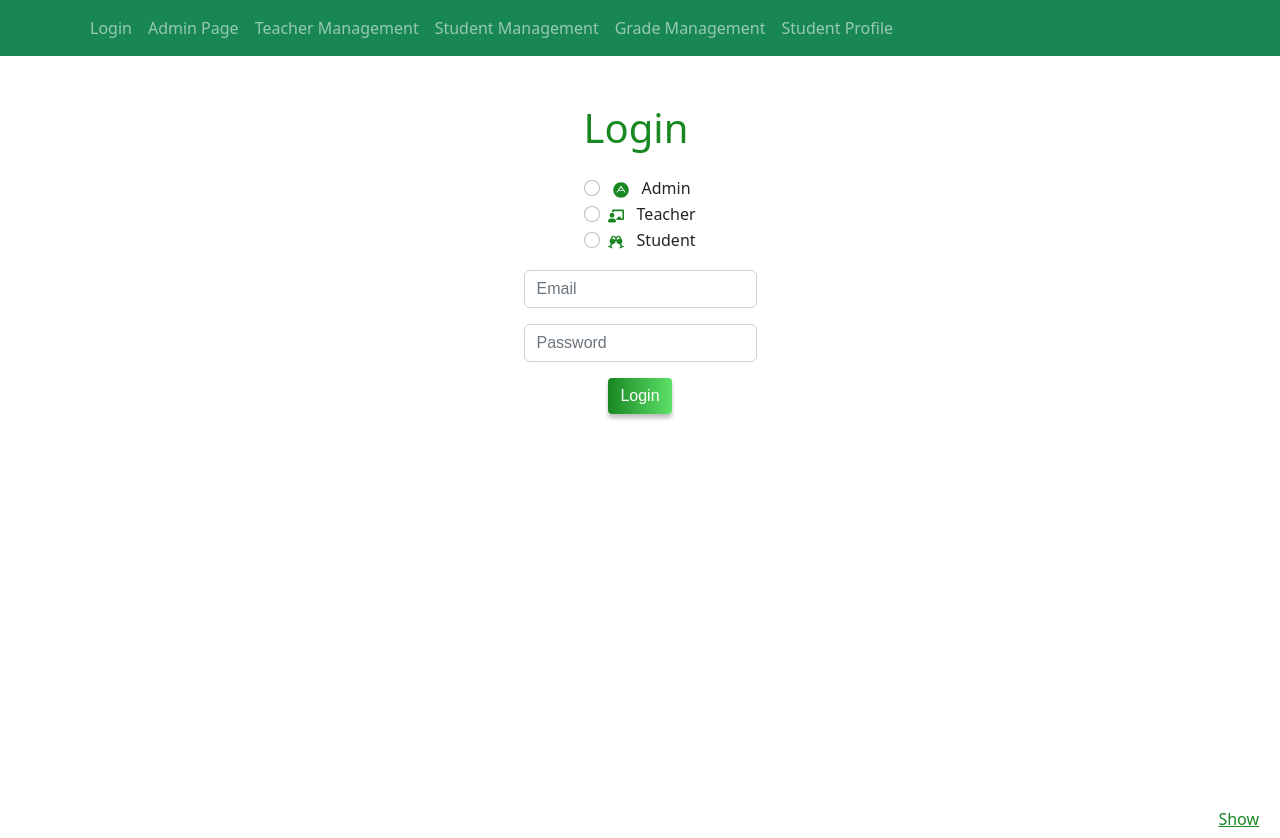
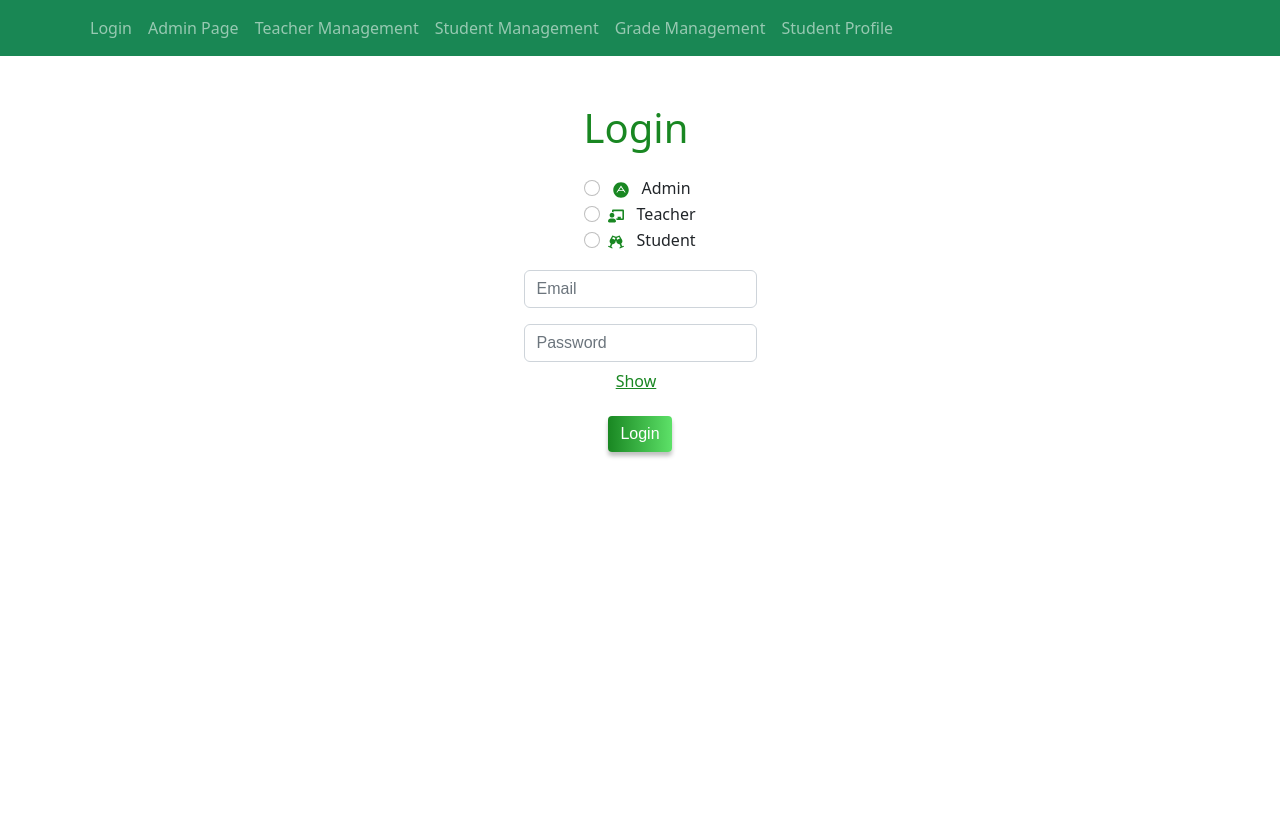
Before and after one commit to LuhPaglia/final-project-beavers, a React (Create React App) app in the folder client/: page / in a window 1280 px wide. After the commit the page ends 800 px from the top, so only its background shows below. Built offline with nearby package versions, Linux system fonts and the light colour scheme.

Commit message:
Update Login.js
password hide and show btn re placed

```diff
--- a/client/src/pages/Login.js
+++ b/client/src/pages/Login.js
@@ -58,7 +58,7 @@ return (
           <Form.Group as={Row} className="mb-3">
             <Col sm={12}>
               <Form.Control type={shPas} placeholder="Password" onFocus={styles.bgCh} onBlur={styles.bgCh} style={styles.font}/>
-              <div style={{position:'absolute',top:'100%',right:'0'}}>
+              <div>
                 <Button variant="link" onClick={shBtn} style={styles.color}>Show</Button>
               </div>
             </Col>
```
